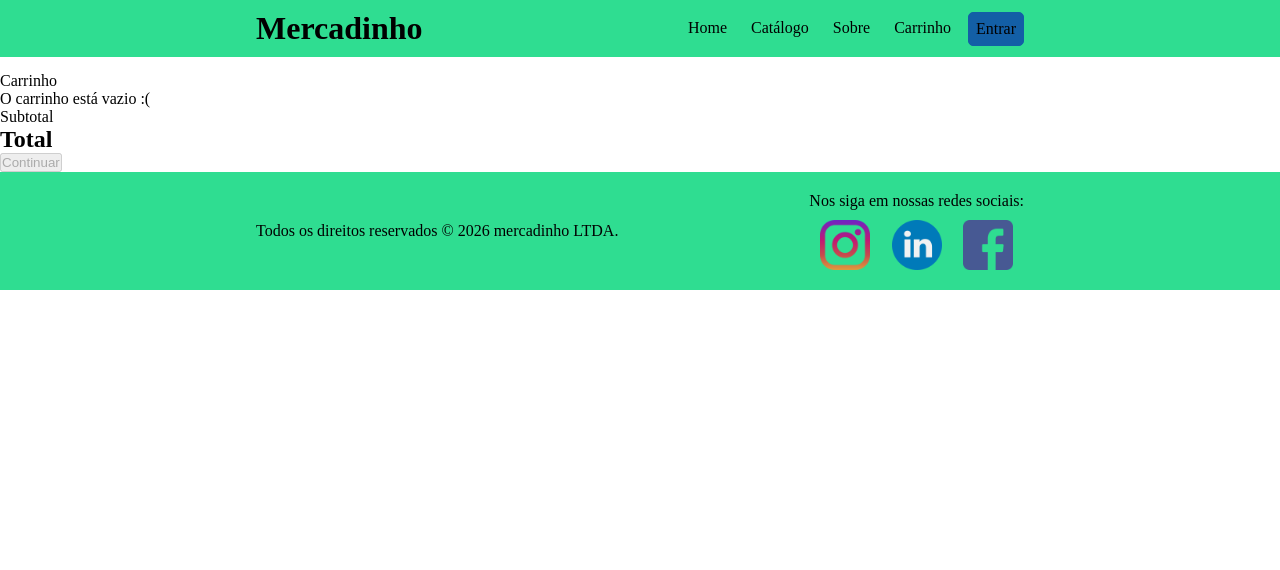
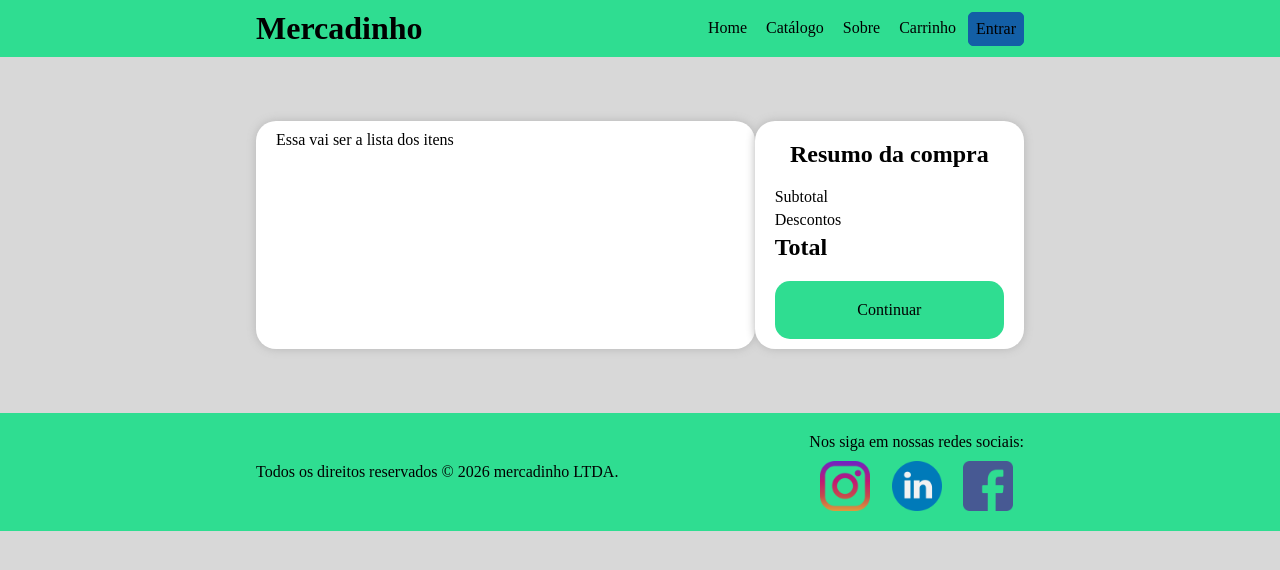
Before and after one commit to gabrieldebiazi/mercadinho-m.e.u, a plain HTML site: page mercadinho m.e.u/carrinho.html in a window 1280 px wide. Drawn offline with Linux system fonts and the light colour scheme.

Commit message:
header ajustado e página carrinho melhorada

```diff
--- a/mercadinho m.e.u/carrinho.html
+++ b/mercadinho m.e.u/carrinho.html
@@ -14,36 +14,50 @@
         <h1>Mercadinho</h1>
 
         <div class="botoes">
-            <a class="link" href="index.html">Home<a></li>
-            <a class="link" href="catalogo.html">Catálogo<a></li>
-            <a class="link" href="sobre.html">Sobre<a></li>
-            <a class="link" href="carrinho.html">Carrinho<a></li>
-            <a class="btnEntrar" href="login.html">Entrar</a></li>
+            <a class="link" href="index.html">Home</a>
+            <a class="link" href="catalogo.html">Catálogo</a>
+            <a class="link" href="sobre.html">Sobre</a>
+            <a class="link" href="carrinho.html">Carrinho</a>
+            <a class="btnEntrar" href="login.html">Entrar</a>
         </div>
     </header>
 
     <main>
-        <section class="tituloPagina">Carrinho</section>
+        <div id="carrinho">
 
-        <section id="carrinho">
-
-            O carrinho está vazio :(
-
-            <ul id="listaItens"></ul>
+            <section id="listaItens">
+                Essa vai ser a lista dos itens
+            </section>
 
 
-            <section>
-                <div>
-                    <p>Subtotal</p> <p id="subtotal"></p>
+            <section id="valoresCarrinho">
+
+                <div class="subtitulo">
+                    <h2>Resumo da compra</h2>
                 </div>
 
-                <div>
-                    <h2>Total</h2> <h2 id="total"></h2>
+                <div class="valores">
+                    <div>
+                        <p>Subtotal</p>
+                        <p id="subtotal"></p>
+                    </div>
+
+                    <div>
+                        <p>Descontos</p>
+                        <p id="descontos"></p>
+                    </div>
+
+                    <div>
+                        <h2>Total</h2>
+                        <h2 id="total"></h2>
+                    </div>
+
+                    <a class="btnContinuar" href="#">Continuar</a>
                 </div>
 
-                <button disabled>Continuar</button>
+
             </section>
-        </section>
+        </div>
 
     </main>
 
--- a/mercadinho m.e.u/style.css
+++ b/mercadinho m.e.u/style.css
@@ -1,6 +1,11 @@
 * {
     margin: 0;
     padding: 0;
+}
+
+body {
+    background-color: #d8d8d8;
+    min-height: 100vh;
 }
 
 .barraNavegacao {
@@ -50,7 +55,7 @@
     transform: translateY(-3px);
 }
 
-.rodape{
+.rodape {
     background-color: #2fdd91;
     display: flex;
     justify-content: space-between;
@@ -58,15 +63,78 @@
     align-items: center;
 }
 
-.redesSociais{
+.redesSociais {
     display: flex;
     flex-direction: column;
     gap: 10px;
 }
-.redesSociais div{
+
+.redesSociais div {
     display: flex;
     justify-content: space-around;
 }
-.redesSociais img{
+
+.redesSociais img {
     width: 50px;
 }
+
+main {
+    display: flex;
+    flex-direction: column;
+    margin-left: 20%;
+    margin-right: 20%;
+    margin-top: 5%;
+    margin-bottom: 5%;
+    flex: 1;
+}
+
+#carrinho {
+    display: flex;
+    justify-content: space-between;
+}
+
+#listaItens {
+    background-color: #fff;
+    width: 60%;
+    padding: 10px 20px;
+    border-radius: 20px;
+    box-shadow: #b6b6b6 0px 0px 10px;
+
+}
+
+#valoresCarrinho {
+    background-color: #fff;
+    width: 30%;
+    padding: 10px 20px;
+    border-radius: 20px;
+    box-shadow: #b6b6b6 0px 0px 10px;
+}
+
+#valoresCarrinho .subtitulo {
+    text-align: center;
+    margin: 10px;
+}
+
+.valores {
+    display: flex;
+    flex-direction: column;
+    margin-top: 20px;
+    gap: 5px;
+}
+
+.btnContinuar {
+    padding: 20px 40px;
+    background-color: #2fdd91;
+    margin-top: 15px;
+    border-radius: 15px;
+    text-align: center;
+    text-decoration: none;
+    color: #000;
+    transition: 0.3s;
+
+}
+
+.btnContinuar:hover {
+    background-color: #13a666;
+
+}
```
Also changed, not shown: mercadinho m.e.u/cadastro.html (+5 -5 lines), mercadinho m.e.u/catalogo.html (+5 -5 lines), mercadinho m.e.u/checkout.html (+8 -7 lines), mercadinho m.e.u/index.html (+5 -5 lines), mercadinho m.e.u/login.html (+5 -5 lines), mercadinho m.e.u/sobre.html (+5 -5 lines).
